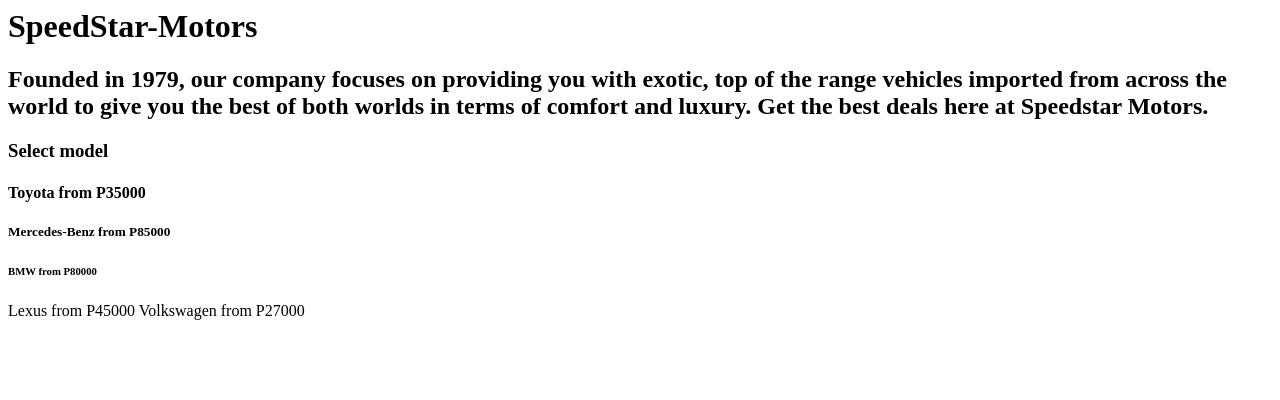
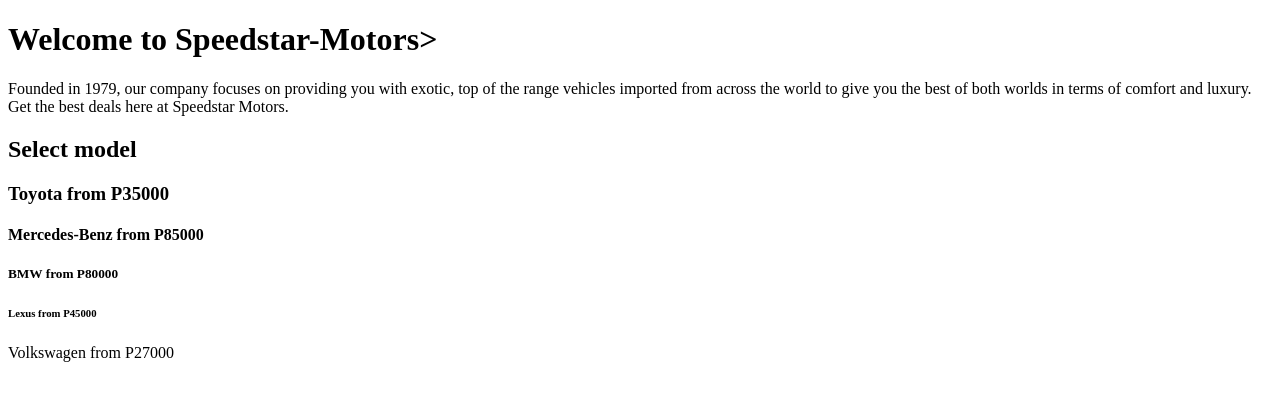
Before and after one commit to bida24-079/Speedstar-Motors, a plain HTML site: page index.html in a window 1280 px wide. Drawn offline with Linux system fonts and the light colour scheme.

Commit message:
Update index.html

```diff
--- a/index.html
+++ b/index.html
@@ -1,12 +1,16 @@
+<!DOCTYPE html>
 <html>
-<header>
-<h1> SpeedStar-Motors </h1>
-<h2>Founded in 1979, our company focuses on providing you with exotic, top of the range vehicles imported from across the world to give you the best of both worlds in terms of comfort and luxury. Get the best deals here at Speedstar Motors.<h/2>
+<head>
+<title>SpeedStar-Motors</title>
+  <head>
+  <body>
+  <h1>Welcome to Speedstar-Motors></h1>
+<p>Founded in 1979, our company focuses on providing you with exotic, top of the range vehicles imported from across the world to give you the best of both worlds in terms of comfort and luxury. Get the best deals here at Speedstar Motors.<p>
 </header>
-<h3>Select model</h3>
-<h4>Toyota  from P35000</h4>
-<h5>Mercedes-Benz from P85000</h5>
-<h6>BMW  from P80000</h6>
-<h7>Lexus from P45000</h7>
-<h8>Volkswagen from P27000</h8>
+<h2>Select model</h2>
+<h3>Toyota  from P35000</h3>
+<h4>Mercedes-Benz from P85000</h4>
+<h5>BMW  from P80000</h5>
+<h6>Lexus from P45000</h6>
+<h7>Volkswagen from P27000</h7>
 </html>
```
